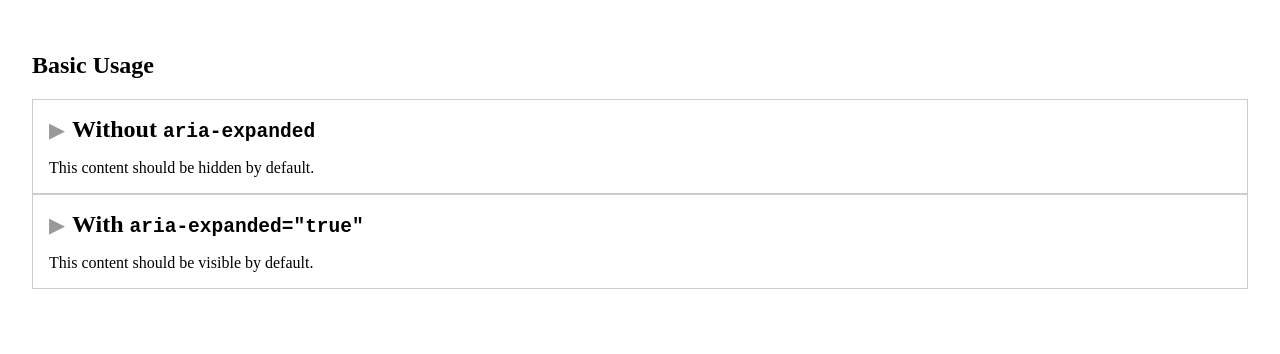
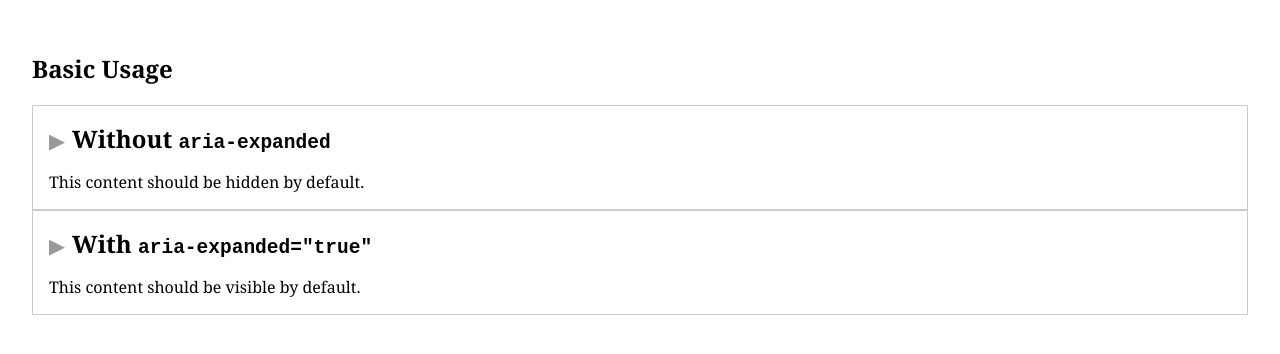
Before and after one commit to shawnbot/aria-accordion, a website: page index.html in a window 1280 px wide. Drawn offline with Linux system fonts and the light colour scheme.

Commit message:
style tweaks, comments

```diff
--- a/index.html
+++ b/index.html
@@ -3,14 +3,20 @@
   <head>
     <meta charset="utf8">
     <title>&lt;aria-accordion&gt;</title>
-    <script src="document-register-element.js"></script>
+
+    <!-- the document.registerElement() polyfill -->
+    <script src="lib/document-register-element.js"></script>
+    <!-- the aria-accordion custom element definition -->
     <script src="aria-accordion.js"></script>
+    <!-- some useful aria-accordion styles -->
     <link rel="stylesheet" href="aria-accordion.css">
+
     <style type="text/css">
 
       body {
         padding: 2em;
         margin: 0;
+        font-family: Georgia, 'Times New Roman', serif;
       }
 
       [aria-hidden="true"] {
```
